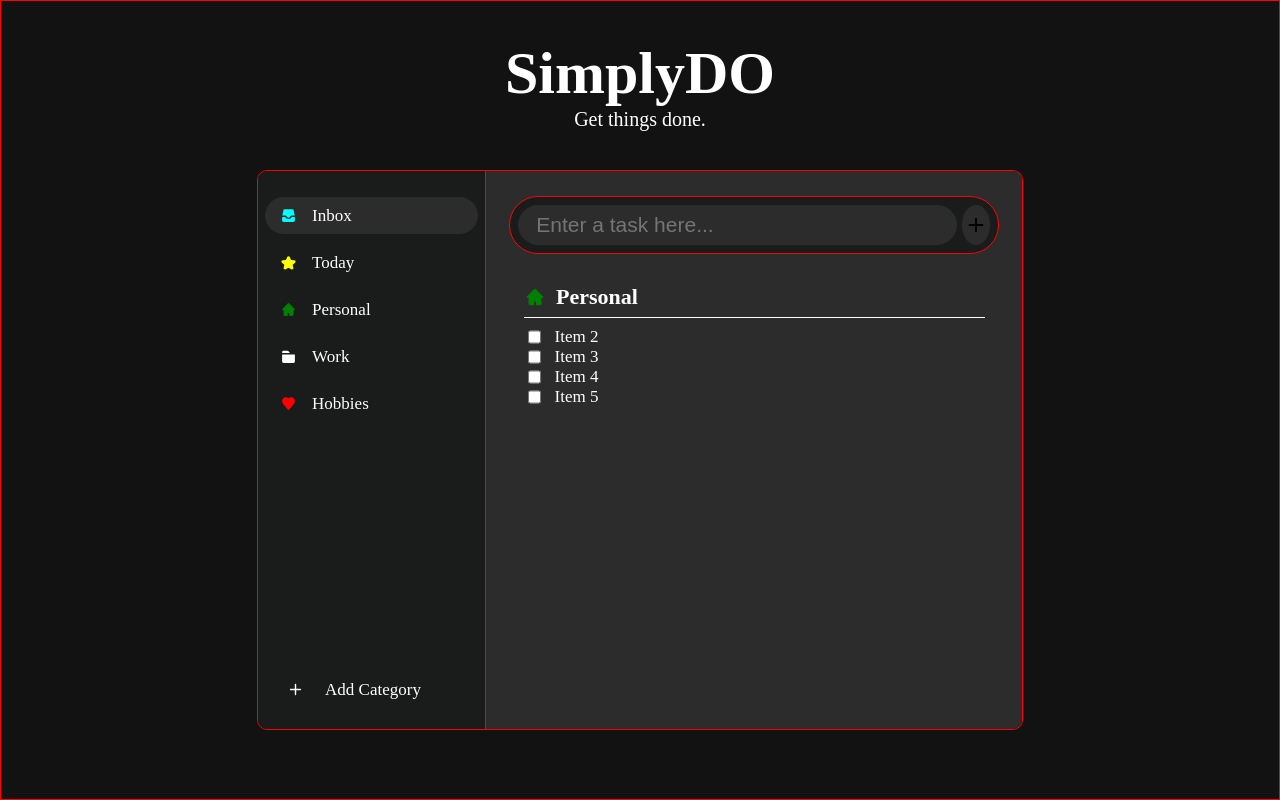
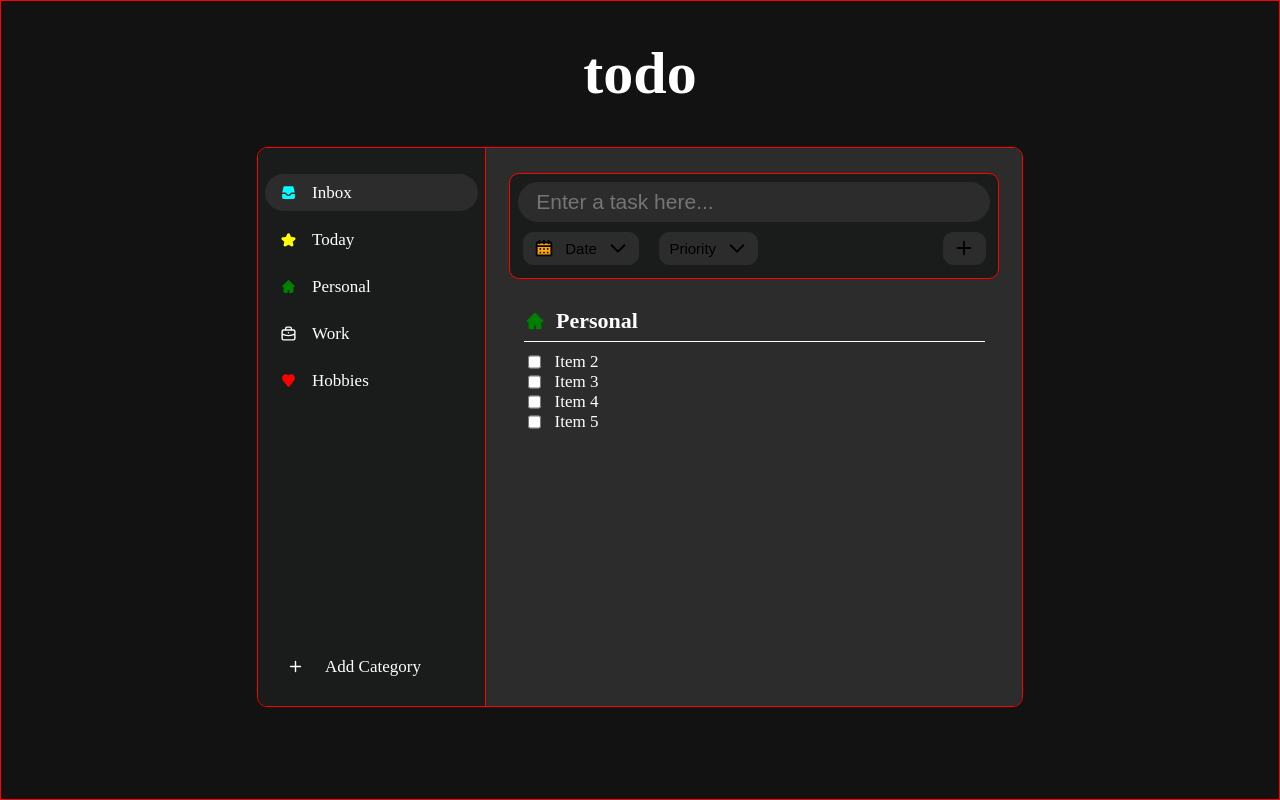
Before and after one commit to a-d14/SimplyDO, a website built with Parcel: page index.html in a window 1280 px wide. Built offline with nearby package versions, Linux system fonts and the light colour scheme.

Commit message:
Added Date and Priority Picker in List Form

```diff
--- a/index.html
+++ b/index.html
@@ -8,8 +8,8 @@
     <body>
         <header class="header">
             <div class="header__content">
-                <h1 class="header__content--main">SimplyDO</h1>
-                <p class="header__content--subtext">Get things done.</p>
+                <h1 class="header__content--main">todo</h1>
+                <p class="header__content--subtext"></p>
             </div>
         </header>
         <main class="main">
@@ -34,8 +34,11 @@
                         Personal
                     </div>
                     <div class="main__navigation--item">
-                        <svg class="w-6 h-6 text-gray-800 dark:text-white icon icon--small icon--folder" aria-hidden="true" xmlns="http://www.w3.org/2000/svg" width="24" height="24" fill="currentColor" viewBox="0 0 24 24">
+                        <!-- <svg class="w-6 h-6 text-gray-800 dark:text-white icon icon--small icon--folder" aria-hidden="true" xmlns="http://www.w3.org/2000/svg" width="24" height="24" fill="currentColor" viewBox="0 0 24 24">
                             <path fill-rule="evenodd" d="M3 6a2 2 0 0 1 2-2h5.532a2 2 0 0 1 1.536.72l1.9 2.28H3V6Zm0 3v10a2 2 0 0 0 2 2h14a2 2 0 0 0 2-2V9H3Z" clip-rule="evenodd"/>
+                        </svg> -->
+                        <svg class="w-6 h-6 text-gray-800 dark:text-white icon--small" aria-hidden="true" xmlns="http://www.w3.org/2000/svg" width="24" height="24" fill="none" viewBox="0 0 24 24">
+                            <path stroke="currentColor" stroke-linecap="round" stroke-linejoin="round" stroke-width="2" d="M8 7H5a2 2 0 0 0-2 2v4m5-6h8M8 7V5a2 2 0 0 1 2-2h4a2 2 0 0 1 2 2v2m0 0h3a2 2 0 0 1 2 2v4m0 0v6a2 2 0 0 1-2 2H5a2 2 0 0 1-2-2v-6m18 0s-4 2-9 2-9-2-9-2m9-2h.01"/>
                         </svg>
                         Work
                     </div>
@@ -68,11 +71,28 @@
             <div class="main__list">
                 <form class="main__list--add-item" autocomplete="off" class="add-item">
                     <input class="main__list--add-item-input input input__large" placeholder="Enter a task here..." name="itemEntry" type="text" id="item-entry" />
-                    <button type="submit" class="main__list--add-item-button">
-                        <svg class="w-6 h-6 text-gray-800 dark:text-white icon icon--medium icon--plus" aria-hidden="true" xmlns="http://www.w3.org/2000/svg" width="24" height="24" fill="none" viewBox="0 0 24 24">
-                            <path stroke="currentColor" stroke-linecap="round" stroke-linejoin="round" stroke-width="2" d="M5 12h14m-7 7V5"/>
-                        </svg>
-                    </button>
+                    <div class="main__list--add-item__controls">
+                        <button class="main__list--add-item-button">
+                            <svg class="w-6 h-6 text-gray-800 dark:text-white icon--medium icon--calendar" aria-hidden="true" xmlns="http://www.w3.org/2000/svg" width="24" height="24" fill="none" viewBox="0 0 24 24">
+                                <path stroke="currentColor" stroke-linecap="round" stroke-linejoin="round" stroke-width="2" d="M4 10h16m-8-3V4M7 7V4m10 3V4M5 20h14a1 1 0 0 0 1-1V7a1 1 0 0 0-1-1H5a1 1 0 0 0-1 1v12a1 1 0 0 0 1 1Zm3-7h.01v.01H8V13Zm4 0h.01v.01H12V13Zm4 0h.01v.01H16V13Zm-8 4h.01v.01H8V17Zm4 0h.01v.01H12V17Zm4 0h.01v.01H16V17Z"/>
+                            </svg>
+                            Date
+                            <svg class="w-6 h-6 text-gray-800 dark:text-white icon--medium" aria-hidden="true" xmlns="http://www.w3.org/2000/svg" width="24" height="24" fill="none" viewBox="0 0 24 24">
+                                <path stroke="currentColor" stroke-linecap="round" stroke-linejoin="round" stroke-width="2" d="m19 9-7 7-7-7"/>
+                            </svg>
+                        </button>
+                        <button class="main__list--add-item-button">
+                            Priority
+                            <svg class="w-6 h-6 text-gray-800 dark:text-white icon--medium" aria-hidden="true" xmlns="http://www.w3.org/2000/svg" width="24" height="24" fill="none" viewBox="0 0 24 24">
+                                <path stroke="currentColor" stroke-linecap="round" stroke-linejoin="round" stroke-width="2" d="m19 9-7 7-7-7"/>
+                            </svg>
+                        </button>
+                        <button type="submit" class="main__list--add-item-button main__list--add-item-button-add">
+                            <svg class="w-6 h-6 text-gray-800 dark:text-white icon icon--medium icon--plus" aria-hidden="true" xmlns="http://www.w3.org/2000/svg" width="24" height="24" fill="none" viewBox="0 0 24 24">
+                                <path stroke="currentColor" stroke-linecap="round" stroke-linejoin="round" stroke-width="2" d="M5 12h14m-7 7V5"/>
+                            </svg>
+                        </button>
+                    </div>
                     <!-- <button type="submit" id="add-item">
                         <svg class="check">
                             <use href="./src/assets/icons.svg#icon-plus"></use>
--- a/src/sass/_base.scss
+++ b/src/sass/_base.scss
@@ -62,37 +62,66 @@ body {
         &--add-item {
             margin-top: 1rem;
             border: 1px solid red;
-            border-radius: 5.2rem;
+            border-radius: 1rem;
             padding: 0.8rem 0.8rem;
 
             background-color: #1A1B1B;
 
             display: flex;
+            flex-direction: column;
+            // flex-wrap: wrap;
             gap: 0.5rem;
 
             & > * {
                 border: none;
-                background-color: #2D2C2D;
-                border: 0.1rem solid #2D2C2D;
+                // background-color: #2D2C2D;
+                // border: 0.1rem solid #2D2C2D;
             }
 
             &-input {
-                flex: 3 0 0;
+                width: 100%;
+                background-color: #2D2C2D;
+                border: 0.1rem solid #2D2C2D;
+                // flex: 3 0 0;
+            }
+
+            &__controls {
+                display: flex;
+                gap: 2rem;
+
+                padding: 1% 1%;
             }
 
             &-button {
-                flex: 0.2 0 0;
+                // flex: 0.25 0 0;
 
-                border-radius: 50%;
+                border-radius: 1rem;
+                background-color: #2D2C2D;
+                border: 0.1rem solid #2D2C2D;
+
+                overflow: hidden;
+
+                font-size: 1.5rem;
 
                 display: flex;
                 align-items: center;
                 justify-content: center;
+                gap: 1rem;
+
+                padding: 1% 2%;
 
                 &:hover {
                     cursor: pointer;
                     background-color: inherit;
                     color: white;
+
+                    svg {
+                        fill: none;
+                    }
+                }
+
+                &-add {
+                    margin-left: auto;
                 }
             }
         }
--- a/src/sass/_utilities.scss
+++ b/src/sass/_utilities.scss
@@ -39,6 +39,10 @@ p {
 
     &--plus {
         fill: white;
+    }
+
+    &--calendar {
+        fill: orange;
     }
 
 }
```
Also changed, not shown: dist/index.html, style.css, 3 other files.
